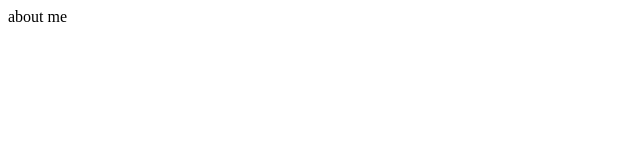
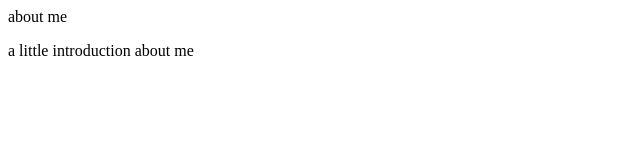
Before and after one commit to tenorfiggo/intro, a plain HTML site: page index.html in a window 1280 px wide. Shown: the whole page, without its empty margins (0-640 px from the left). Drawn offline with Linux system fonts and the light colour scheme.

Commit message:
i added  a paragraph tag

```diff
--- a/index.html
+++ b/index.html
@@ -7,5 +7,6 @@
 </head>
 <body>
     <header>about me</header>
+    <P>a little introduction about me</P>
 </body>
 </html>
```
